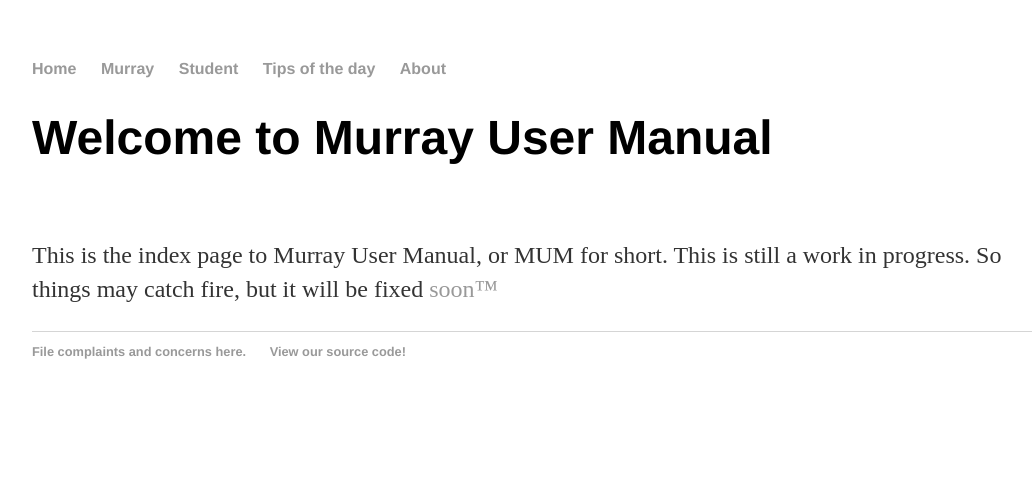
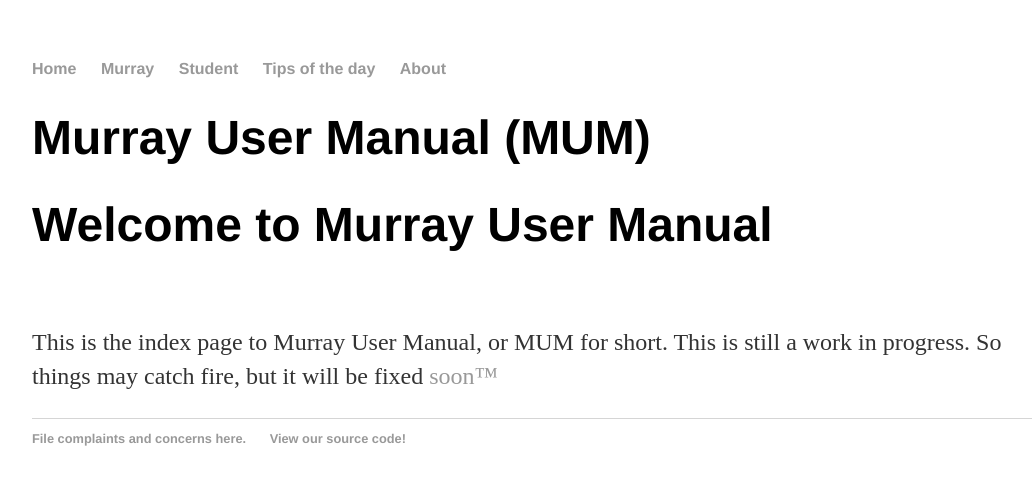
Before and after one commit to rowen2/rowen2.github.io, a Jekyll site: the page built from index.html, in a window 1280 px wide. Shown: the top 485 px of the page, without its empty margins (96-1128 px from the left). Built offline with Jekyll 4.4.1, drawn with Linux system fonts in a browser that asks for light colours.

Commit message:
Update index.html

```diff
--- a/index.html
+++ b/index.html
@@ -1,9 +1,15 @@
 ---
-layout: default
+layout: blog
 title: Murray User Manual (MUM)
 ---
 <div class="blurb">
 	<h1>Welcome to Murray User Manual</h1>
 	<br>
 	<p> This is the index page to Murray User Manual, or MUM for short. This is still a work in progress. So things may catch fire, but it will be fixed <a href="https://developer.valvesoftware.com/wiki/Valve_Time">soon™</a></p>
+	<ul class="blog">
+
+	  {% for post in site.blog %}
+	    <li><span>{{ blog.date | date_to_string }}</span> » <a href="{{ blog.url }}" title="{{ blog.title }}">{{ blog.title }}</a></li>
+	  {% endfor %}
+	</ul>
 </div><!-- /.blurb -->
```
